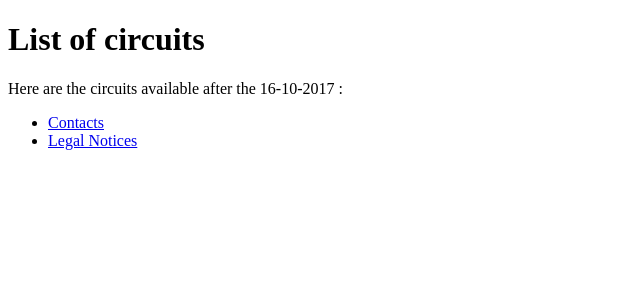
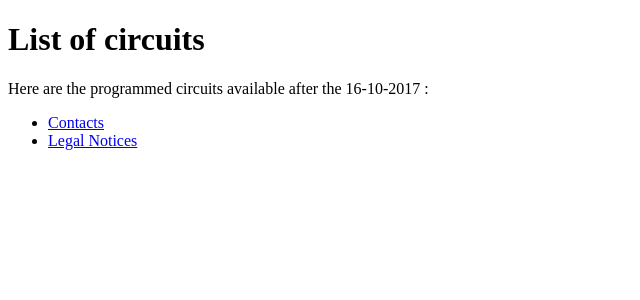
Before and after one commit to YohanPipereau/travel-agency, a PHP site: template templates/front-office/circuitslist.html.twig in a window 1280 px wide. Shown: the part 106-406 px from the top of the page, without its empty margins (0-640 px from the left). Run offline with PHP 8.4, Linux system fonts and the light colour scheme; the template is opened without the code that fills it: most values are stand-ins (such as "Sample title", 1, 10 or a date in 2020); some libraries are stand-ins or nearby versions.

Commit message:
add programmed circuit only for front-office

```diff
--- a/templates/front-office/circuitslist.html.twig
+++ b/templates/front-office/circuitslist.html.twig
@@ -7,10 +7,11 @@
 {% block body %}
     <h1>List of circuits</h1>
     {% if circuitslist is not empty %}
-        <p>Here are the circuits available after the {{ "now"|date('d-m-Y') }} :</p>
+        <p>Here are the programmed circuits available after the {{ "now"|date('d-m-Y') }} :</p>
         <ul>
         {# Loop through list and creeate the list of circuit items. #}
         {% for circuit in circuitslist %}
+            {% if circuit.programmations is not empty %}
              {% for programmation in circuit.programmations %}
                  {% if programmation.dateDepart|date('Ymd') < "now"|date('Ymd') %}
                 <li>
@@ -18,6 +19,7 @@
                 </li>
                 {% endif %}
              {% endfor %}
+           {% endif %}
         {% endfor %}
         </ul>
     {% else %}
```
